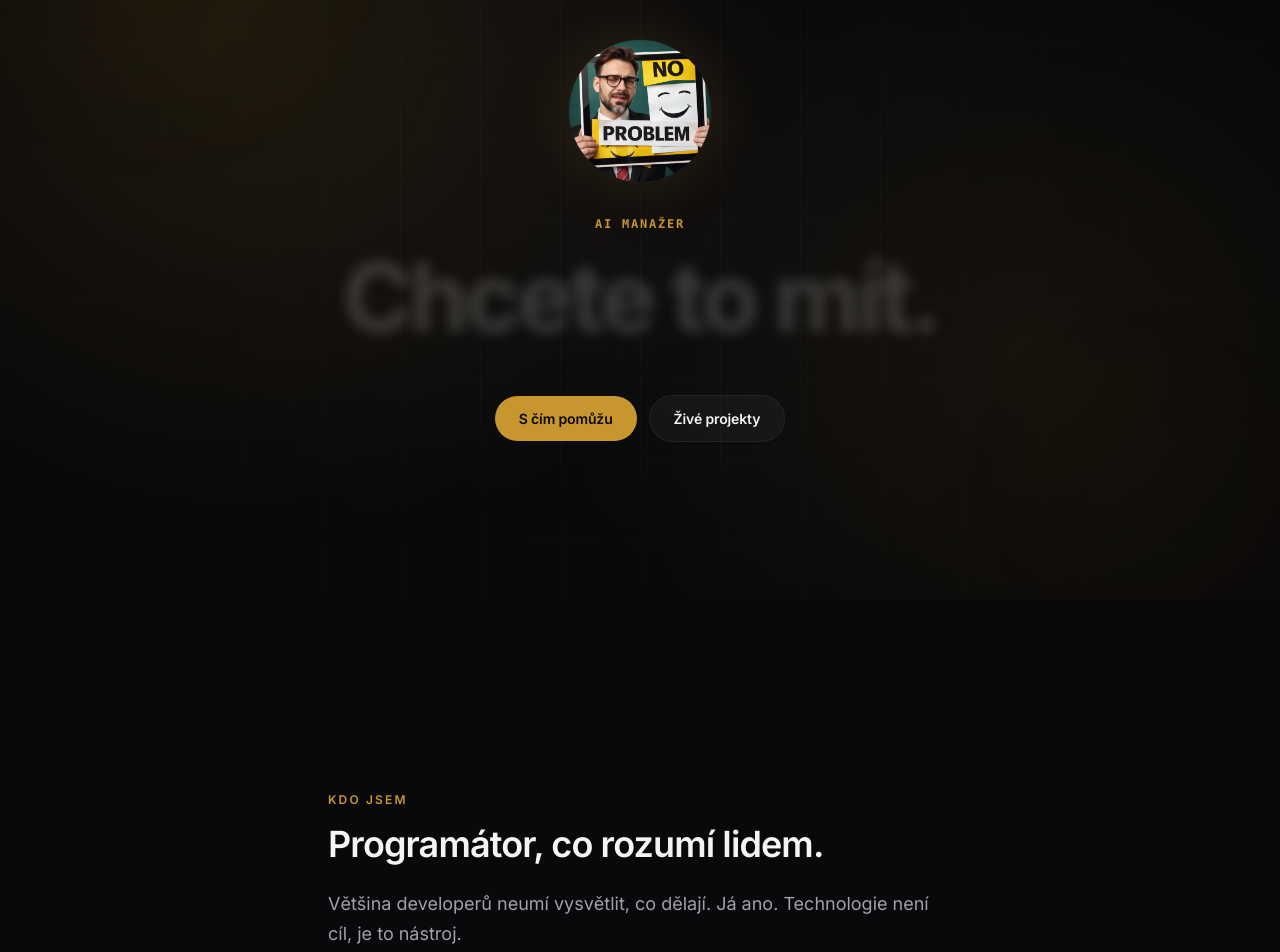
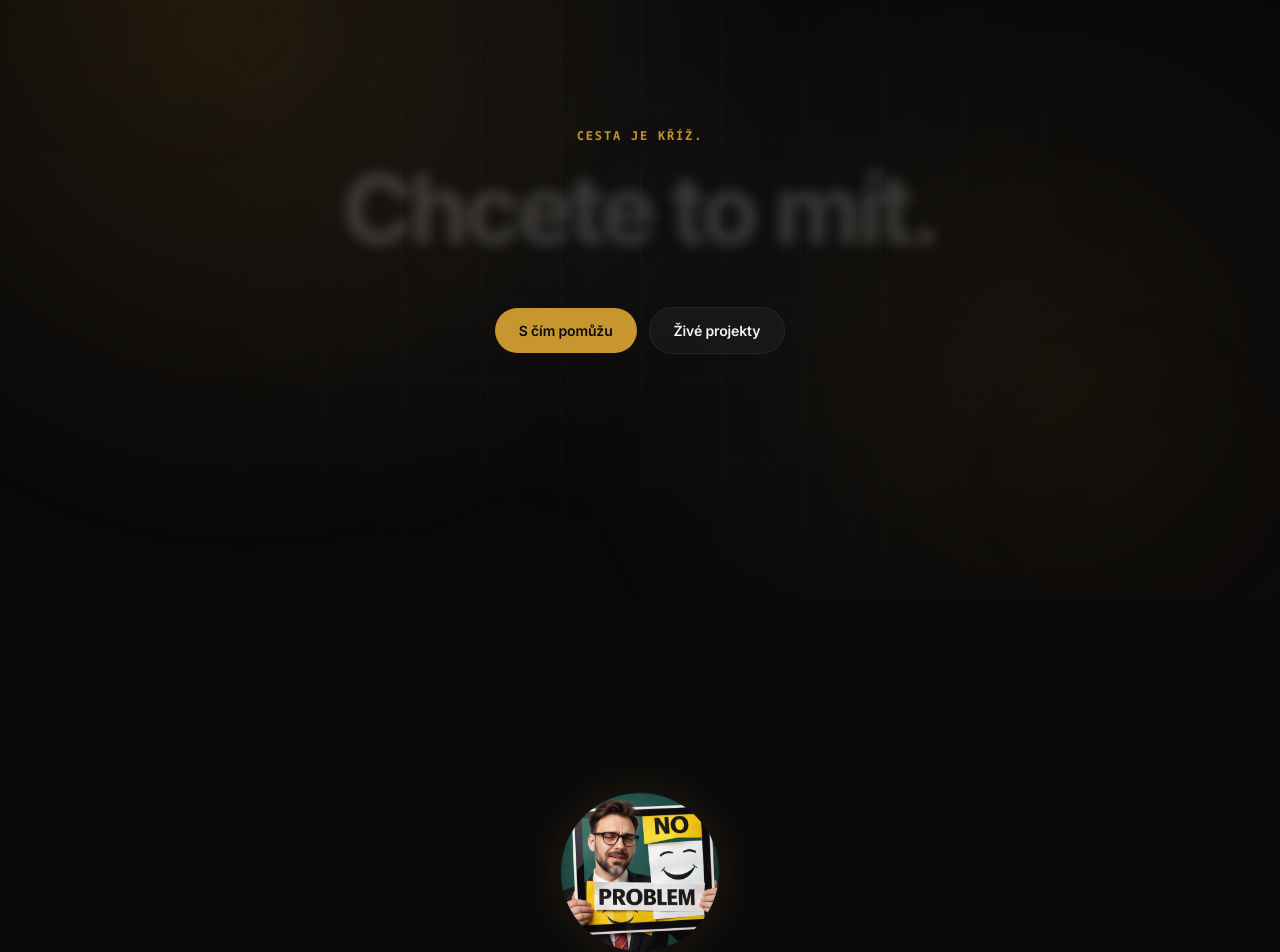
Before and after one commit to Peter-Pix/petrpiskacek.cz, a Next.js app: page / in a window 1280 px wide. Shown: the part 200-1152 px from the top of the page. Built offline with nearby package versions, Linux system fonts and the light colour scheme; no server answers.

Commit message:
refactor: remove photo from Hero, add to About; remove name from Footer; Cesta je kříž as eyebrow

```diff
--- a/src/components/About.tsx
+++ b/src/components/About.tsx
@@ -7,17 +7,35 @@ export default function About() {
     <section id="about" className="section-apple">
       <div className="mx-auto max-w-2xl px-6">
         <Reveal>
+          <div className="mb-12 flex justify-center">
+            <div
+              className="h-32 w-32 overflow-hidden rounded-full sm:h-40 sm:w-40"
+              style={{
+                border: "1px solid var(--border)",
+                boxShadow: "0 0 60px rgba(200, 150, 46, 0.15)",
+              }}
+            >
+              <img
+                src="/hero-photo.webp"
+                alt="Petr Piskáček"
+                width={600}
+                height={600}
+                className="h-full w-full object-cover"
+                loading="lazy"
+              />
+            </div>
+          </div>
           <p
-            className="mb-4 text-xs font-semibold uppercase tracking-[0.18em]"
+            className="mb-4 text-xs font-semibold uppercase tracking-[0.18em] text-center"
             style={{ color: "var(--gold)" }}
           >
             Kdo jsem
           </p>
-          <h2 className="mb-6 text-3xl font-semibold leading-[1.15] tracking-tight sm:text-4xl">
+          <h2 className="mb-6 text-3xl font-semibold leading-[1.15] tracking-tight sm:text-4xl text-center">
             Programátor, co rozumí lidem.
           </h2>
           <p
-            className="text-base leading-relaxed sm:text-lg"
+            className="text-base leading-relaxed sm:text-lg text-center"
             style={{ color: "var(--text-secondary)" }}
           >
             Většina developerů neumí vysvětlit, co dělají. Já ano. Technologie
--- a/src/components/Footer.tsx
+++ b/src/components/Footer.tsx
@@ -66,7 +66,7 @@ export default function Footer() {
           </div>
 
           <span className="text-xs" style={{ color: "var(--text-muted)" }}>
-            © {year} Petr Piskáček
+            © {year}
           </span>
         </div>
       </div>
--- a/src/components/Hero.tsx
+++ b/src/components/Hero.tsx
@@ -18,7 +18,6 @@ const PAUSE_BEFORE_NEXT = 800;
 
 export default function Hero() {
   const textRef = useRef<HTMLDivElement>(null);
-  const photoRef = useRef<HTMLDivElement>(null);
   const parallax = useMouseParallax(8);
   const [text, setText] = useState("");
   const [cursorVisible, setCursorVisible] = useState(true);
@@ -102,10 +101,9 @@ export default function Hero() {
     return () => clearInterval(interval);
   }, [reducedMotion, fading, text]);
 
-  // Parallax
+  // Scroll parallax
   useEffect(() => {
     const el = textRef.current;
-    const photo = photoRef.current;
     if (!el) return;
     function handleScroll() {
       const scrollY = window.scrollY;
@@ -116,10 +114,6 @@ export default function Hero() {
         el.style.transform = `translateY(${-Math.min(scrollY * 0.15, 50)}px)`;
         el.style.opacity = String(Math.max(1 - progress * 1.4, 0));
         el.style.filter = `blur(${Math.min(progress * 12, 8)}px)`;
-      }
-      if (photo) {
-        photo.style.transform = `translateY(${Math.min(scrollY * 0.2, 60)}px) scale(${Math.max(1 - progress * 0.2, 0.75)})`;
-        photo.style.opacity = String(Math.max(1 - progress * 2.5, 0));
       }
     }
     window.addEventListener("scroll", handleScroll, { passive: true });
@@ -139,26 +133,6 @@ export default function Hero() {
       </div>
 
       <div className="container-narrow relative z-10">
-        {/* Photo */}
-        <div
-          ref={photoRef}
-          className="mx-auto mb-6 h-28 w-28 overflow-hidden rounded-full sm:mb-8 sm:h-36 sm:w-36"
-          style={{
-            border: "1px solid var(--border)",
-            boxShadow: "0 0 60px rgba(200, 150, 46, 0.15)",
-            willChange: "transform, opacity",
-          }}
-        >
-          <img
-            src="/hero-photo.webp"
-            alt="Petr Piskáček"
-            width={600}
-            height={600}
-            className="h-full w-full object-cover"
-            loading="eager"
-          />
-        </div>
-
         {/* Text block */}
         <div
           ref={textRef}
@@ -169,7 +143,7 @@ export default function Hero() {
           }}
         >
           <p className="eyebrow mb-4 animate-fade-in-up" style={{ color: "var(--gold)" }}>
-            AI Manažer
+            Cesta je kříž.
           </p>
 
           <div
```
